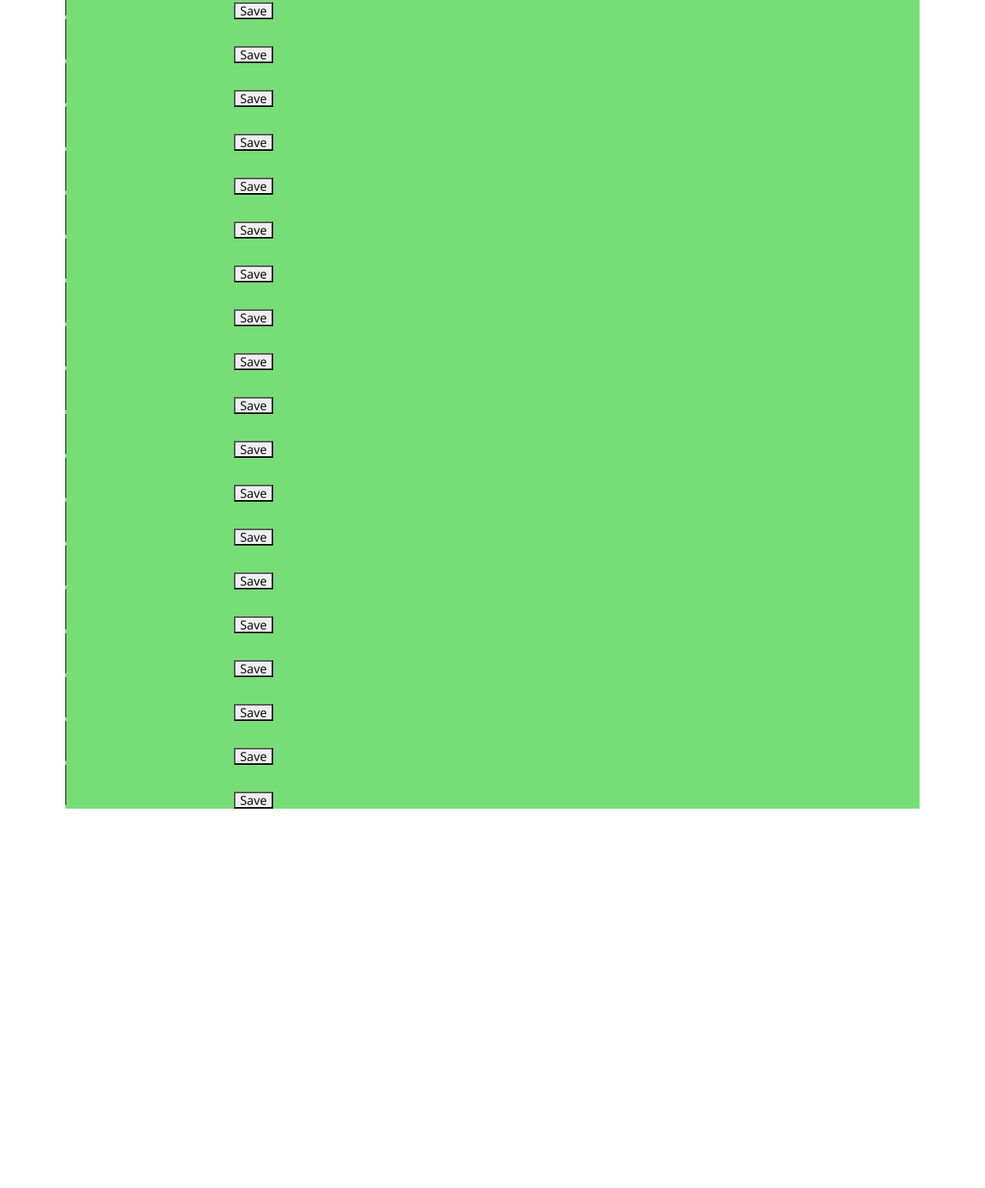
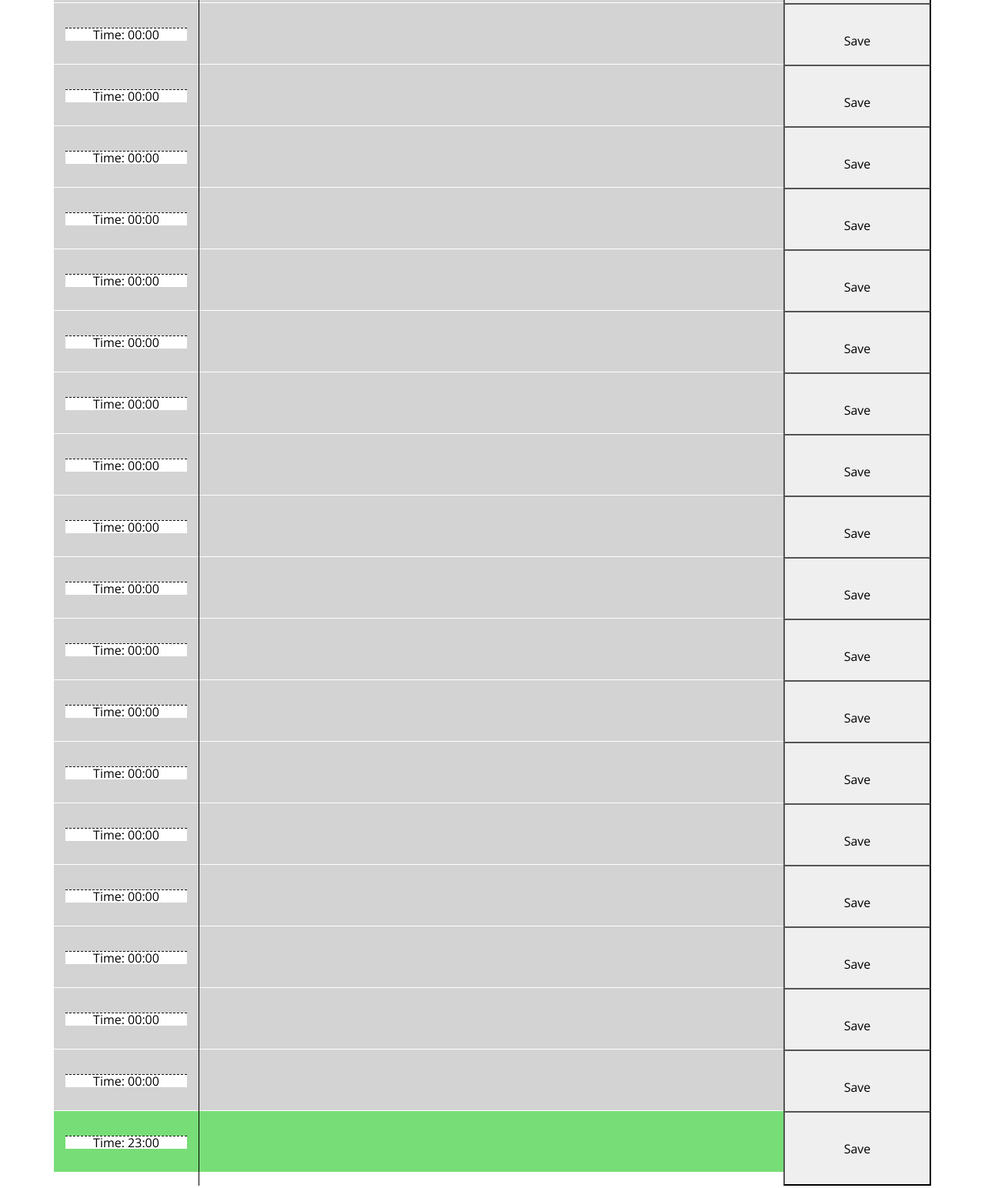
Before and after one commit to 961almah/day-planner, a plain HTML site: page index.html in a window 1280 px wide. Shown: the part 733-2277 px from the top of the page at 77% size. Before the commit the page ends 1784 px from the top, so only its background shows below. Drawn offline with nearby package versions, Linux system fonts and the light colour scheme.

Commit message:
new setup working

```diff
--- a/index.html
+++ b/index.html
@@ -29,7 +29,6 @@
       <p id="currentDay" class="lead"></p>
     </header>
     <div class="container">
-        <!-- <div class="container"> -->
             <div id="zero" class="row timebox" data-time="0000">
               <div class="col time-block" >
                 <p class="hour">Time: 00:00</p>
@@ -37,55 +36,167 @@
                 <textarea class="col-8 description"></textarea>
                 <button class="col">Save</button>
             </div>
-      <div id="one" data-time="0100" class="timebox">
-        <textarea></textarea><button>Save</button>
-      <div id="two" data-time="0200" class="timebox">
-        <textarea></textarea><button>Save</button>
-      <div id="three" data-time="0300" class="timebox">
-        <textarea></textarea><button>Save</button>
-      <div id="four" data-time="0400" class="timebox">
-        <textarea></textarea><button>Save</button>
-      <div id="five" data-time="0500" class="timebox">
-        <textarea></textarea><button>Save</button>
-      <div id="six" data-time="0600" class="timebox">
-        <textarea></textarea><button>Save</button>
-      <div id="seven" data-time="0700" class="timebox">
-        <textarea></textarea><button>Save</button>
-      <div id="eight" data-time="0800" class="timebox">
-        <textarea></textarea><button>Save</button>
-      <div id="nine" data-time="0900" class="timebox">
-        <textarea></textarea><button>Save</button>
-      <div id="ten" data-time="1000" class="timebox">
-        <textarea></textarea><button>Save</button>
-      <div id="eleven" data-time="1100" class="timebox">
-        <textarea></textarea><button>Save</button>
-      <div id="twelve" data-time="1200" class="timebox">
-        <textarea></textarea><button>Save</button>
-      <div id="thirteen" data-time="1300" class="timebox">
-        <textarea></textarea><button>Save</button>
-      <div id="fourteen" data-time="1400" class="timebox">
-        <textarea></textarea><button>Save</button>
-      <div id="fifteen" data-time="1500" class="timebox">
-        <textarea></textarea><button>Save</button>
-      <div id="sixteen" data-time="1600" class="timebox">
-        <textarea></textarea><button>Save</button>
-      <div id="seventeen" data-time="1700" class="timebox">
-        <textarea></textarea><button>Save</button>
-      <div id="eighteen" data-time="1800" class="timebox">
-        <textarea></textarea><button>Save</button>
-      <div id="nineteen" data-time="1900" class="timebox">
-        <textarea></textarea><button>Save</button>
-      <div id="twenty" data-time="2000" class="timebox">
-        <textarea></textarea><button>Save</button>
-      <div id="twenty-one" data-time="2100" class="timebox">
-        <textarea></textarea><button>Save</button>
-      <div id="twenty-two" data-time="2200" class="timebox">
-        <textarea></textarea><button>Save</button>
-      <div id="twenty-three" data-time="2300" class="timebox">
-        <textarea></textarea><button>Save</button>
-      <div id="twenty-four" data-time="2400" class="timebox">
-        <textarea></textarea><button>Save</button>
-    </div>
+            <div id="one" class="row timebox" data-time="0100">
+              <div class="col time-block" >
+                <p class="hour">Time: 01:00</p>
+              </div>
+                <textarea class="col-8 description"></textarea>
+                <button class="col">Save</button>
+            </div>
+            <div id="two" class="row timebox" data-time="0200">
+              <div class="col time-block" >
+                <p class="hour">Time: 02:00</p>
+              </div>
+                <textarea class="col-8 description"></textarea>
+                <button class="col">Save</button>
+            </div>
+            <div id="zero" class="row timebox" data-time="0000">
+              <div class="col time-block" >
+                <p class="hour">Time: 00:00</p>
+              </div>
+                <textarea class="col-8 description"></textarea>
+                <button class="col">Save</button>
+            </div>
+            <div id="zero" class="row timebox" data-time="0000">
+              <div class="col time-block" >
+                <p class="hour">Time: 00:00</p>
+              </div>
+                <textarea class="col-8 description"></textarea>
+                <button class="col">Save</button>
+            </div>
+            <div id="zero" class="row timebox" data-time="0000">
+              <div class="col time-block" >
+                <p class="hour">Time: 00:00</p>
+              </div>
+                <textarea class="col-8 description"></textarea>
+                <button class="col">Save</button>
+            </div>
+            <div id="zero" class="row timebox" data-time="0000">
+              <div class="col time-block" >
+                <p class="hour">Time: 00:00</p>
+              </div>
+                <textarea class="col-8 description"></textarea>
+                <button class="col">Save</button>
+            </div>
+            <div id="zero" class="row timebox" data-time="0000">
+              <div class="col time-block" >
+                <p class="hour">Time: 00:00</p>
+              </div>
+                <textarea class="col-8 description"></textarea>
+                <button class="col">Save</button>
+            </div>
+            <div id="zero" class="row timebox" data-time="0000">
+              <div class="col time-block" >
+                <p class="hour">Time: 00:00</p>
+              </div>
+                <textarea class="col-8 description"></textarea>
+                <button class="col">Save</button>
+            </div>
+            <div id="zero" class="row timebox" data-time="0000">
+              <div class="col time-block" >
+                <p class="hour">Time: 00:00</p>
+              </div>
+                <textarea class="col-8 description"></textarea>
+                <button class="col">Save</button>
+            </div>
+            <div id="zero" class="row timebox" data-time="0000">
+              <div class="col time-block" >
+                <p class="hour">Time: 00:00</p>
+              </div>
+                <textarea class="col-8 description"></textarea>
+                <button class="col">Save</button>
+            </div>
+            <div id="zero" class="row timebox" data-time="0000">
+              <div class="col time-block" >
+                <p class="hour">Time: 00:00</p>
+              </div>
+                <textarea class="col-8 description"></textarea>
+                <button class="col">Save</button>
+            </div>
+            <div id="zero" class="row timebox" data-time="0000">
+              <div class="col time-block" >
+                <p class="hour">Time: 00:00</p>
+              </div>
+                <textarea class="col-8 description"></textarea>
+                <button class="col">Save</button>
+            </div>
+            <div id="zero" class="row timebox" data-time="0000">
+              <div class="col time-block" >
+                <p class="hour">Time: 00:00</p>
+              </div>
+                <textarea class="col-8 description"></textarea>
+                <button class="col">Save</button>
+            </div>
+            <div id="zero" class="row timebox" data-time="0000">
+              <div class="col time-block" >
+                <p class="hour">Time: 00:00</p>
+              </div>
+                <textarea class="col-8 description"></textarea>
+                <button class="col">Save</button>
+            </div>
+            <div id="zero" class="row timebox" data-time="0000">
+              <div class="col time-block" >
+                <p class="hour">Time: 00:00</p>
+              </div>
+                <textarea class="col-8 description"></textarea>
+                <button class="col">Save</button>
+            </div>
+            <div id="zero" class="row timebox" data-time="0000">
+              <div class="col time-block" >
+                <p class="hour">Time: 00:00</p>
+              </div>
+                <textarea class="col-8 description"></textarea>
+                <button class="col">Save</button>
+            </div>
+            <div id="zero" class="row timebox" data-time="0000">
+              <div class="col time-block" >
+                <p class="hour">Time: 00:00</p>
+              </div>
+                <textarea class="col-8 description"></textarea>
+                <button class="col">Save</button>
+            </div>
+            <div id="zero" class="row timebox" data-time="0000">
+              <div class="col time-block" >
+                <p class="hour">Time: 00:00</p>
+              </div>
+                <textarea class="col-8 description"></textarea>
+                <button class="col">Save</button>
+            </div>
+            <div id="zero" class="row timebox" data-time="0000">
+              <div class="col time-block" >
+                <p class="hour">Time: 00:00</p>
+              </div>
+                <textarea class="col-8 description"></textarea>
+                <button class="col">Save</button>
+            </div>
+            <div id="zero" class="row timebox" data-time="0000">
+              <div class="col time-block" >
+                <p class="hour">Time: 00:00</p>
+              </div>
+                <textarea class="col-8 description"></textarea>
+                <button class="col">Save</button>
+            </div>
+            <div id="zero" class="row timebox" data-time="0000">
+              <div class="col time-block" >
+                <p class="hour">Time: 00:00</p>
+              </div>
+                <textarea class="col-8 description"></textarea>
+                <button class="col">Save</button>
+            </div>
+            <div id="zero" class="row timebox" data-time="0000">
+              <div class="col time-block" >
+                <p class="hour">Time: 00:00</p>
+              </div>
+                <textarea class="col-8 description"></textarea>
+                <button class="col">Save</button>
+            </div>
+            <div id="twenty-three" class="row timebox" data-time="2300">
+              <div class="col time-block" >
+                <p class="hour">Time: 23:00</p>
+              </div>
+                <textarea class="col-8 description"></textarea>
+                <button class="col">Save</button>
+            </div>
     </div>
 
     <script src="https://code.jquery.com/jquery-3.4.1.min.js"></script>
```
